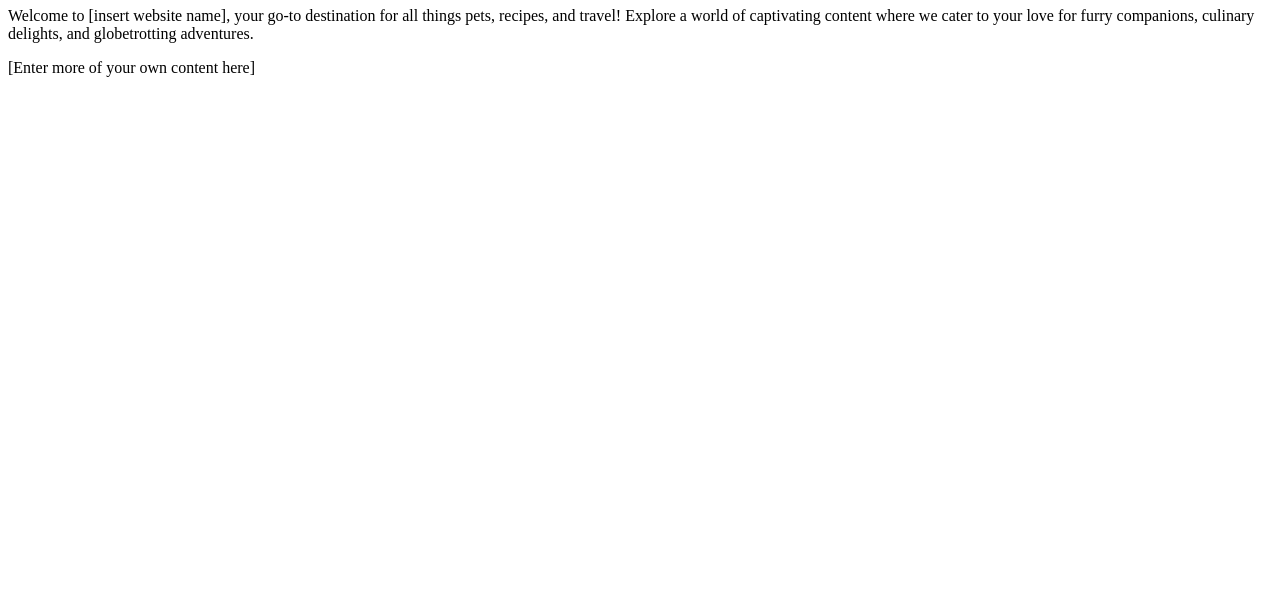
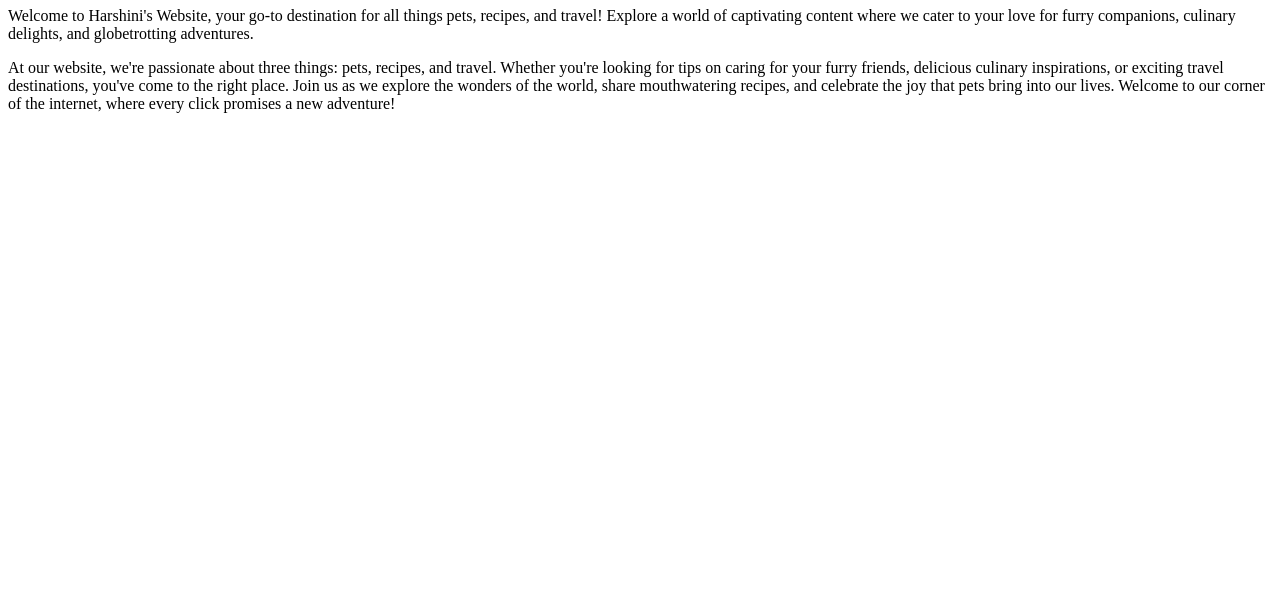
Before and after one commit to hchandrasekaran28/ccp_mobile_w24, a plain HTML site: page index.html in a window 1280 px wide. Shown: the part 187-800 px from the top of the page. Drawn offline with Linux system fonts and the light colour scheme.

Commit message:
changes to index

```diff
--- a/index.html
+++ b/index.html
@@ -21,11 +21,11 @@
     </header>
     <main id="main">
         <div>
-            <p>Welcome to [insert website name], your go-to destination for all things pets, recipes, and travel! Explore a world of captivating content where we cater to your love for furry companions, culinary delights, and globetrotting adventures. </p>
+            <p>Welcome to Harshini's Website, your go-to destination for all things pets, recipes, and travel! Explore a world of captivating content where we cater to your love for furry companions, culinary delights, and globetrotting adventures. </p>
 
         </div>
 
-<div>[Enter more of your own content here]</div>
+<div>At our website, we're passionate about three things: pets, recipes, and travel. Whether you're looking for tips on caring for your furry friends, delicious culinary inspirations, or exciting travel destinations, you've come to the right place. Join us as we explore the wonders of the world, share mouthwatering recipes, and celebrate the joy that pets bring into our lives. Welcome to our corner of the internet, where every click promises a new adventure!</div>
 
             <!-- Jackie Wolf -->
 
```
